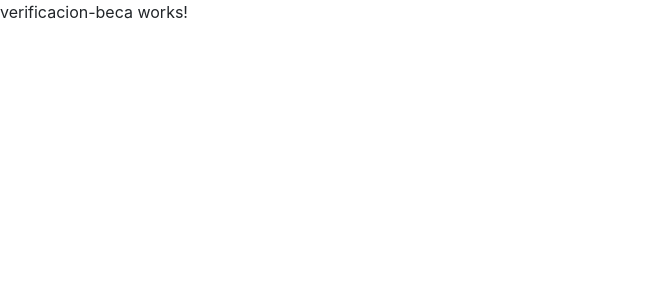
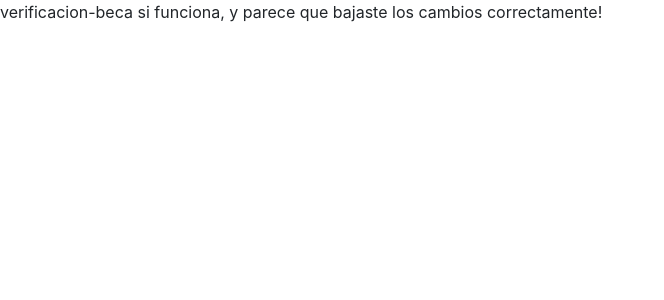
Before and after one commit to desarrollowebp/SIIT, an Angular app: page /verificacionBeca in a window 1280 px wide. Shown: the top 300 px of the page, without its empty margins (0-664 px from the left). Built offline with nearby package versions, Linux system fonts and the light colour scheme.

Commit message:
Commit inicial de verificacion-beca

```diff
--- a/src/app/verificacion-beca/verificacion-beca.component.html
+++ b/src/app/verificacion-beca/verificacion-beca.component.html
@@ -1,3 +1,3 @@
 <p>
-  verificacion-beca works!
+  verificacion-beca si funciona, y parece que bajaste los cambios correctamente!
 </p>
```
